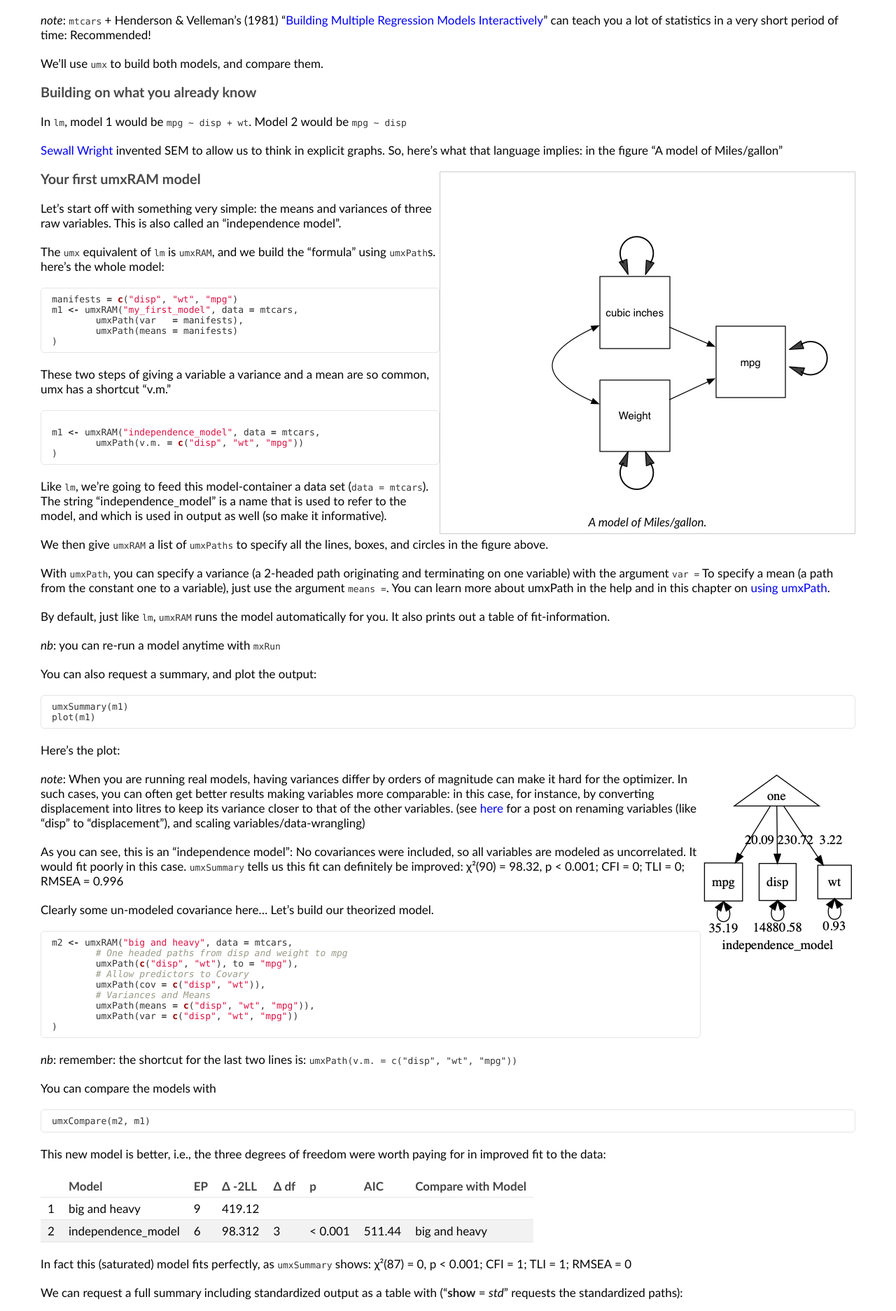
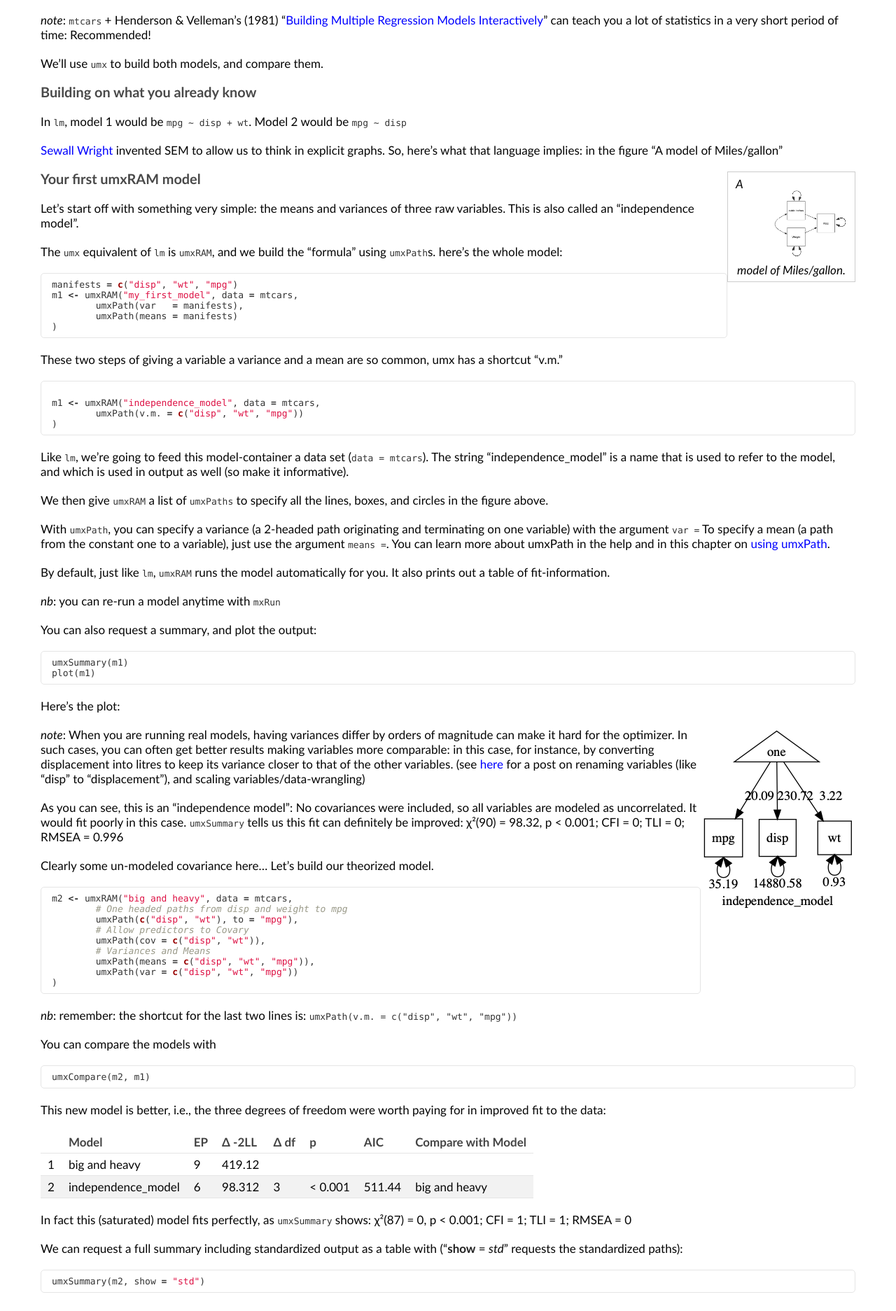
Before and after one commit to tbates/tbates.github.io, a Jekyll site: the page built from _posts/2000-11-30-base-First-steps.markdown, in a window 1280 px wide. Shown: the part 1704-3577 px from the top of the page at 70% size. Built offline with Jekyll 4.4.1, drawn with Linux system fonts in a browser that asks for light colours.

Commit message:
no message

```diff
--- a/_posts/2000-11-30-base-First-steps.markdown
+++ b/_posts/2000-11-30-base-First-steps.markdown
@@ -99,7 +99,7 @@ In `lm`, model 1 would be `mpg ~ disp + wt`. Model 2 would be `mpg ~ disp`
 -->
 
 <figure>
-  <img src="{{site.url}}/media/1_make_a_model/mpg_1a_theory.png" alt="model of mpg" size="50%"/>
+  <img src="{{site.url}}/media/1_make_a_model/mpg_1a_theory.png" alt="model of mpg" width="150"/>
   <figcaption>A model of Miles/gallon.</figcaption>
 </figure>
 
```
